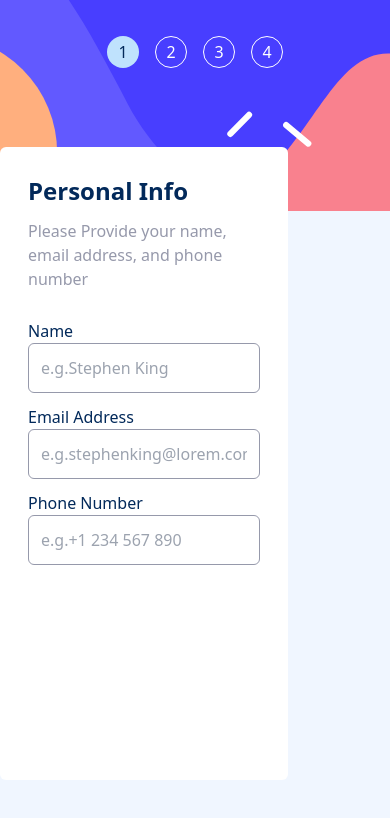
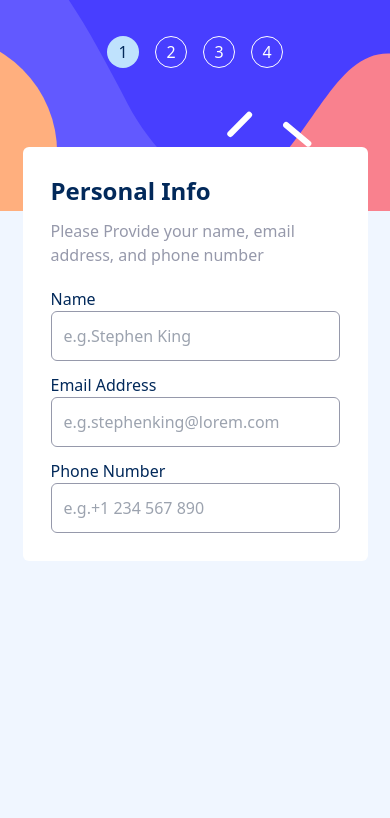
Before and after one commit to Mirtineh/multi-step-form, a React (Vite) app: page / in a window 390 px wide. Shown: the top 818 px of the page. Built offline with nearby package versions, Linux system fonts and the light colour scheme.

Commit message:
fix content margin on mobile view

```diff
--- a/src/App.tsx
+++ b/src/App.tsx
@@ -9,8 +9,10 @@ function App() {
           <Stage />
         </div>
         <div className="bg-magnolia sm:bg-white h-full w-full relative">
-          <div className="absolute sm:static w-72 h-full sm:w-[500px] mx-auto p-7  my-auto rounded-md -top-16 bg-white">
-            <PersonalInfo />
+          <div className="absolute sm:static w-full h-fit -top-16">
+            <div className="w-[345px] h-fit sm:w-[500px] mx-auto p-7 sm:mt-10 rounded-md bg-white">
+              <PersonalInfo />
+            </div>
           </div>
         </div>
       </div>
--- a/src/components/PersonalInfo.tsx
+++ b/src/components/PersonalInfo.tsx
@@ -6,13 +6,13 @@ interface PersonalInfoProps {}
 const PersonalInfo: FunctionComponent<PersonalInfoProps> = () => {
   return (
     <>
-      <h1 className="text-marine-blue font-bold text-2xl sm:text-3xl">
+      <h1 className="text-marine-blue font-bold text-2xl sm:text-4xl">
         Personal Info
       </h1>
       <p className="text-cool-gray mt-3">
         Please Provide your name, email address, and phone number
       </p>
-      <div className="flex flex-col gap-3 sm:gap-6 mt-7">
+      <div className="flex flex-col gap-3 sm:gap-6 mt-5 sm:mt-9">
         <Input label="Name" placeholder="e.g.Stephen King" />
         <Input label="Email Address" placeholder="e.g.stephenking@lorem.com" />
         <Input label="Phone Number" placeholder="e.g.+1 234 567 890" />
```
